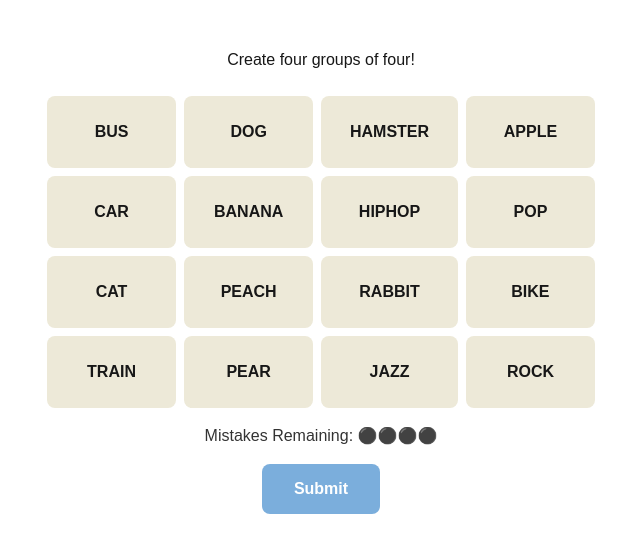
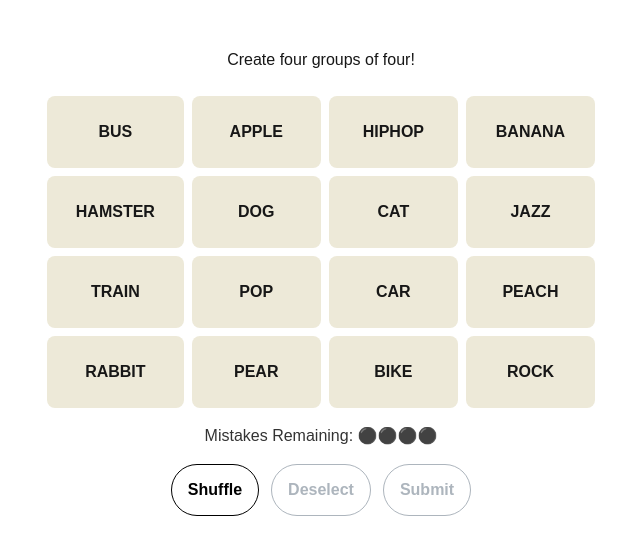
Before and after one commit to CaylinCat/mangodle, a Next.js app in the folder mangodle/: page /mangonections in a window 1280 px wide. Shown: the top 554 px of the page, without its empty margins (319-959 px from the left). Built offline with nearby package versions, Linux system fonts and the light colour scheme.

Commit message:
mangonections button incomplete

```diff
--- a/mangodle/src/app/mangonections/page.module.css
+++ b/mangodle/src/app/mangonections/page.module.css
@@ -98,10 +98,6 @@
   cursor: not-allowed;
 }
 
-.submitButton:not(:disabled):hover {
-  background-color: #0056b3;
-}
-
 @keyframes jump {
   0% { transform: translateY(0); }
   50% { transform: translateY(-12px); }
@@ -128,3 +124,28 @@
   color: #333;
   font-weight: 500;
 }
+
+.buttonRow {
+  display: flex;
+  justify-content: center;
+  gap: 0.75rem;
+}
+
+.utilityButton {
+  padding: 0.8rem 1rem;
+  font-size: 1rem;
+  border-radius: 8px;
+  background-color: white;
+  border: 1px solid black;
+  color: black;
+  cursor: pointer;
+  font-weight: bold;
+  border-radius: 9999px;
+  transition: background-color 0.3s;
+}
+
+.utilityButton:disabled {
+  border-color: #adb5bd;
+  color: #adb5bd;
+  cursor: not-allowed;
+}
--- a/mangodle/src/app/mangonections/page.tsx
+++ b/mangodle/src/app/mangonections/page.tsx
@@ -32,9 +32,14 @@ export default function ConnectionsGame() {
 
 
   const toggleWord = (word: string) => {
-    setSelected(prev =>
-      prev.includes(word) ? prev.filter(w => w !== word) : [...prev, word]
-    );
+    setSelected(prev => {
+      if (prev.includes(word)) {
+        return prev.filter(w => w !== word);
+      } else if (prev.length < 4) {
+        return [...prev, word];
+      }
+      return prev;
+    });
   };
 
   const checkSelection = () => {
@@ -92,9 +97,21 @@ export default function ConnectionsGame() {
     return index !== -1 ? CATEGORY_COLORS[index] : null;
   };
 
-  const remainingWords = shuffledWords.filter(
+  const [shuffled, setShuffled] = useState(() =>
+    solutionGroups.flatMap(g => g.words).sort(() => Math.random() - 0.5)
+  );
+
+  const remainingWords = shuffled.filter(
     word => !foundGroups.some(group => group.words.includes(word))
   );
+
+  const shuffleWords = () => {
+    const remaining = shuffledWords.filter(
+      word => !foundGroups.some(group => group.words.includes(word))
+    );
+    const newOrder = [...remaining].sort(() => Math.random() - 0.5);
+    setShuffled(newOrder);
+  };
 
   return (
     <div className={styles.container}>
@@ -142,13 +159,17 @@ export default function ConnectionsGame() {
         Mistakes Remaining: {'⚫️'.repeat(MAX_MISTAKES - mistakes)}
       </div>
 
-      <button
-        className={styles.submitButton}
-        onClick={checkSelection}
-        disabled={selected.length !== 4}
-      >
-        Submit
-      </button>
+      <div className={styles.buttonRow}>
+        <button className={styles.utilityButton} onClick={shuffleWords}>
+          Shuffle
+        </button>
+        <button className={styles.utilityButton} onClick={() => setSelected([])} disabled={selected.length === 0}>
+          Deselect
+        </button>
+        <button className={styles.utilityButton} onClick={checkSelection} disabled={selected.length !== 4}>
+          Submit
+        </button>
+      </div>
     </div>
   );
 }
```
